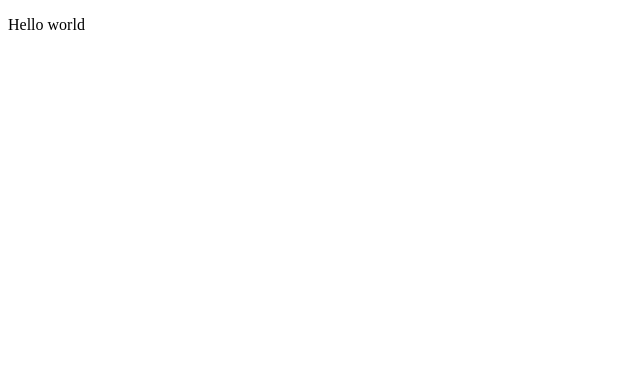
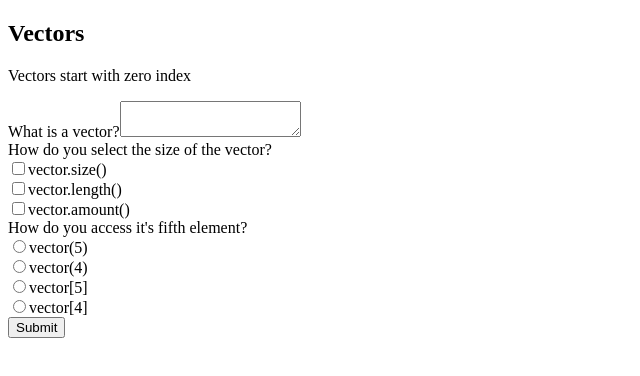
Before and after one commit to SoulAdor/Quiz, a React (Create React App) app in the folder front/: page / in a window 1280 px wide. Shown: the top 376 px of the page, without its empty margins (0-640 px from the left). Built offline with nearby package versions, Linux system fonts and the light colour scheme; data requests are answered from the project's data file.

Commit message:
Quiz draft

```diff
--- a/front/db.json
+++ b/front/db.json
@@ -23,7 +23,7 @@
         {
           "id" : 2,
           "type" : "MULTIPLE_CHOICE",
-          "questions" : "How do you select the size of the vector?",
+          "question" : "How do you select the size of the vector?",
           "answers": [
             {
               "id" : 1,
@@ -45,7 +45,7 @@
         {
           "id" : 3,
           "type" : "CHECKBOXES",
-          "questions" : "How do you access it's fifth element?",
+          "question" : "How do you access it's fifth element?",
           "answers": [
             {
               "id" : 1,
--- a/front/src/components/App.js
+++ b/front/src/components/App.js
@@ -1,15 +1,26 @@
-import React from 'react'
+import React, { useState, useEffect } from 'react'
+import Quiz from './Quiz'
 import axios from 'axios'
 
+
+
+
+const App = () => {
+  const [ quiz, setQuiz ] = useState(null)
+
+  useEffect(() => {
     axios.get('http://localhost:3001/quizzes').then(response => {
       const quizzes = response.data
-  console.log(quizzes)
+      setQuiz(quizzes[0])
     })
+  }, []);
 
-const App = () => (
+  if (!quiz) return null
+  return (
     <div className='container'>
-    <p>Hello world</p>
+      <Quiz quiz = {quiz}></Quiz>
     </div>
   )
+}
 
 export default App
--- /dev/null
+++ b/front/src/components/Quiz.js
@@ -0,0 +1,60 @@
+import React from 'react'
+import { Form, Button } from 'react-bootstrap'
+
+const TextQuestion = ({}) => (
+  <textarea></textarea>
+)
+
+const MultipleChoiceQuestion = ({answers}) => (
+  <>
+    { answers.map (answer =>
+      <div key={answer.id}>
+        <input class="form-check-input" type="checkbox" value="" id="defaultCheck1"/>
+        <label class="form-check-label" for="defaultCheck1">{answer.answer}</label>
+      </div>
+    )}
+  </>
+)
+
+const CheckboxesQuestion = ({answers}) => (
+  <>
+    { answers.map (answer =>
+      <div key={answer.id}>
+        <input class="form-check-input" type="radio" value="" id="defaultCheck1"/>
+        <label class="form-check-label" for="defaultCheck1">{answer.answer}</label>
+      </div>
+    )}
+  </>
+)
+
+const Question = ({question}) => {
+  switch (question.type) {
+    case 'TEXT':
+      return <TextQuestion/>
+    case 'MULTIPLE_CHOICE':
+      return <MultipleChoiceQuestion answers={question.answers}/>
+    case 'CHECKBOXES':
+      return <CheckboxesQuestion answers={question.answers}/>
+    default:
+      return null;
+  }
+}
+
+const Quiz = ({quiz}) => (
+  <Form onSubmit={null}>
+    <h2>{quiz.title}</h2>
+    <p>{quiz.description}</p>
+    {
+      quiz.questions.map (question =>
+      <Form.Group key={question.id}>
+        {question.question}
+        <Question question={question}/>
+      </Form.Group>)
+    }
+    <Form.Group>
+      <Button variant='primary' type ='sumbit'> Submit </Button>
+    </Form.Group>
+  </Form>
+)
+
+export default Quiz
```
Lines whose indentation alone changed are shown as unchanged.
